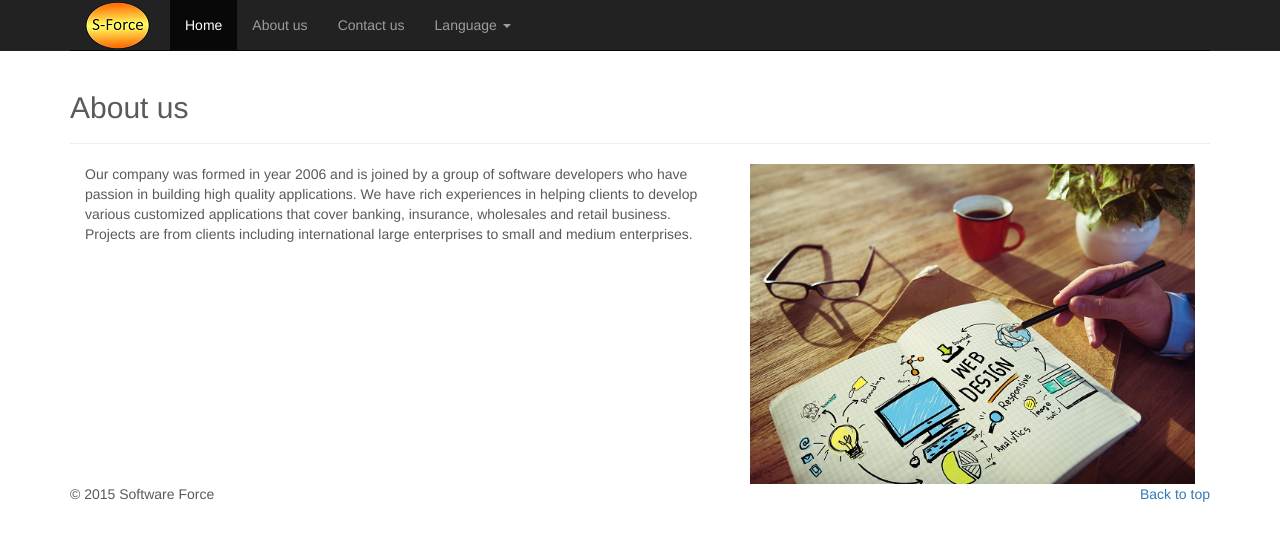
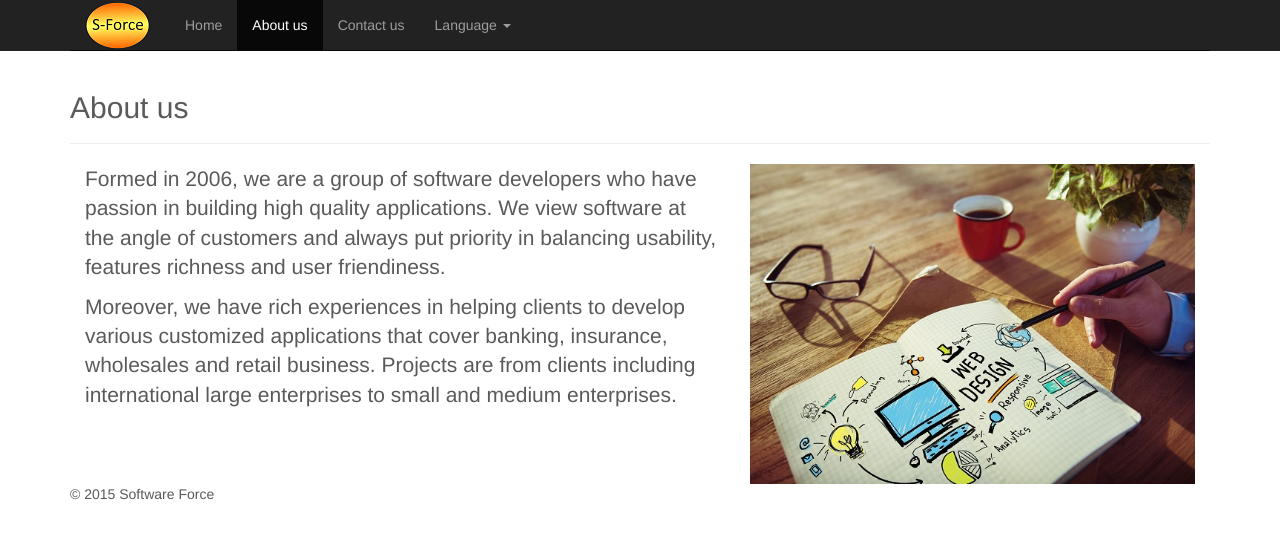
Before and after one commit to Matthew-YC-So/sfboot, a PHP site: page /about.php in a window 1280 px wide. Shown: the top 541 px of the page. Run offline with PHP 8.4, Linux system fonts and the light colour scheme.

Commit message:
Active menu and about page translation

```diff
--- a/about.php
+++ b/about.php
@@ -3,11 +3,9 @@
     <div class="page-header">
         <h2><?php echo $msg["About"]; ?></h2>
     </div>
-    <div class="col-lg-7">
-        Our company was formed in year 2006 and is joined by a group of software developers who have passion
-        in building high quality applications.  We have rich experiences in helping clients
-        to develop various customized applications that cover banking, insurance, wholesales and retail
-        business. Projects are from clients including international large enterprises to small and medium enterprises.
+    <div class="col-lg-7 lead">
+        <p><?php echo $msg["about_us_p1"]; ?></p>
+        <p><?php echo $msg["about_us_p2"]; ?></p>
     </div>
     <div class="col-lg-5">
         <img class="img-responsive" src="images/about_us.jpg"  data-src="holder.js/500x500/auto" alt='<?php echo $msg["About"]; ?>'>
--- a/contact.php
+++ b/contact.php
@@ -6,7 +6,7 @@
     <div class="col-lg-7">
         <div class="panel panel-info">
             <div class="panel-heading">
-                <h5><?php echo $msg["contact_us_p1"]; ?></h5>
+                <h5 class="panel-title"><?php echo $msg["contact_us_p1"]; ?></h5>
             </div>
             <div class="panel-body">
                 <div class="col-lg-3"><?php echo $msg["Telephone"]; ?>:</div><div class="col-lg-9">+852 3583 2530 / +852 3583 2857</div>
--- a/footer.php
+++ b/footer.php
@@ -1,4 +1,6 @@
 <footer>
+    <!--
 	<p class="pull-right"><a href="#">Back to top</a></p>
+    -->
 	<p>© <?php echo date("Y") ; ?> <?php echo $msg["CompanyName"]; ?></p>
 </footer>
--- a/head.php
+++ b/head.php
@@ -14,7 +14,7 @@
     <meta name="author" content="">
     <link rel="icon" href="http://getbootstrap.com/favicon.ico">
 
-    <title>Carousel Template for Bootstrap</title>
+    <title>Software Force Website</title>
 
     <!-- Bootstrap core CSS -->
     <link href="./css/bootstrap.min.css" rel="stylesheet">
@@ -30,7 +30,7 @@
     <![endif]-->
 
     <!-- Custom styles for this template -->
-    <link href="css/carousel.css" rel="stylesheet">
+    <link href="css/site.css" rel="stylesheet">
   </head>
   <body class = "<?php echo "lang_$lang"; ?>">
 	<!-- NAVBAR
@@ -51,9 +51,9 @@
 			</div>
 			<div id="navbar" class="navbar-collapse collapse">
 				<ul class="nav navbar-nav">
-				<li class="active"><a href="index.php?lang=<?php echo $lang ?>"><?php echo $msg["Home"]; ?></a></li>
-				<li><a href="about.php?lang=<?php echo $lang ?>"><?php echo $msg["About"]; ?></a></li>
-                                <li><a href="contact.php?lang=<?php echo $lang ?>"><?php echo $msg["Contact"]; ?></a></li>
+				<li <?php echo $url_basePage == "index.php" ? 'class="active"' : '';  ?> ><a href="index.php?lang=<?php echo $lang ?>"><?php echo $msg["Home"]; ?></a></li>
+				<li <?php echo $url_basePage == "about.php" ? 'class="active"' : '';  ?> ><a href="about.php?lang=<?php echo $lang ?>"><?php echo $msg["About"]; ?></a></li>
+                                <li <?php echo $url_basePage == "contact.php" ? 'class="active"' : '';  ?> ><a href="contact.php?lang=<?php echo $lang ?>"><?php echo $msg["Contact"]; ?></a></li>
 				<li class="dropdown">
 					<a href="#" class="dropdown-toggle" data-toggle="dropdown" role="button" aria-haspopup="true" aria-expanded="false"><?php echo $msg["Language"]; ?> <span class="caret"></span></a>
 					<ul class="dropdown-menu">
--- a/i18n/messages-en.php
+++ b/i18n/messages-en.php
@@ -12,5 +12,8 @@ $msg = array (
         "Email" => "Email" ,
         "Address" => "Address",
         "Address_value" => "Room 11, 8th Floor, Harry Industrial Building, NO. 49-51, Au Pui Wan Street, Fo Tan, Shatin, Hong Kong",
-        "contact_us_p1" => "To let us know how we can help you, please use below information to contact us."
+        "about_us_p1" => "Formed in 2006, we are a group of software developers who have passion in "
+        . " building high quality applications. We view software at the angle of customers and "
+        . " always put priority in balancing usability, features richness and user friendiness. ",
+        "about_us_p2" => "Moreover, we have rich experiences in helping clients to develop various customized applications that cover banking, insurance, wholesales and retail business. Projects are from clients including international large enterprises to small and medium enterprises."
 ) ;
--- a/i18n/messages-zh.php
+++ b/i18n/messages-zh.php
@@ -13,5 +13,8 @@ $msg = array (
         "Email" => "電子郵箱" ,
         "Address" => "地址" ,
         "Address_value" => "香港沙田火炭坳背灣街四十九至五十一號協力工業大廈八樓十一室",
-        "contact_us_p1" => "如有任何查詢, 歡迎用以下資料聯絡我們"
+        "contact_us_p1" => "如有任何查詢, 歡迎用以下資料聯絡我們",
+        "about_us_p1" => "成立於 二零零六 年, 我們的團隊是一班富有熱誠的年青人, 立意建立高品質的電腦應用系統。 "
+        . "從客戶的角度出發, 把設計及開發的程式平衡了系統的可用性,功能多樣化及用戶友好性。 ",
+        "about_us_p2" => "還有我們富有經驗,曾協助各行業的客戶如銀行, 保險, 批發及零售開發系統。所抱括的項目有來自國外內大小客戶。"
 ) ;
--- a/sitesettings.php
+++ b/sitesettings.php
@@ -9,4 +9,7 @@ require_once($msg_file) ;
 
 $logo = "images/logo38_222_$lang.png" ;
 
+$url = $_SERVER['PHP_SELF'];
+$url_parts = explode('/', $url) ;
+$url_basePage = strtolower(end($url_parts));
 ?>
```
Also changed, not shown: css/site.css (renamed from css/carousel.css).
